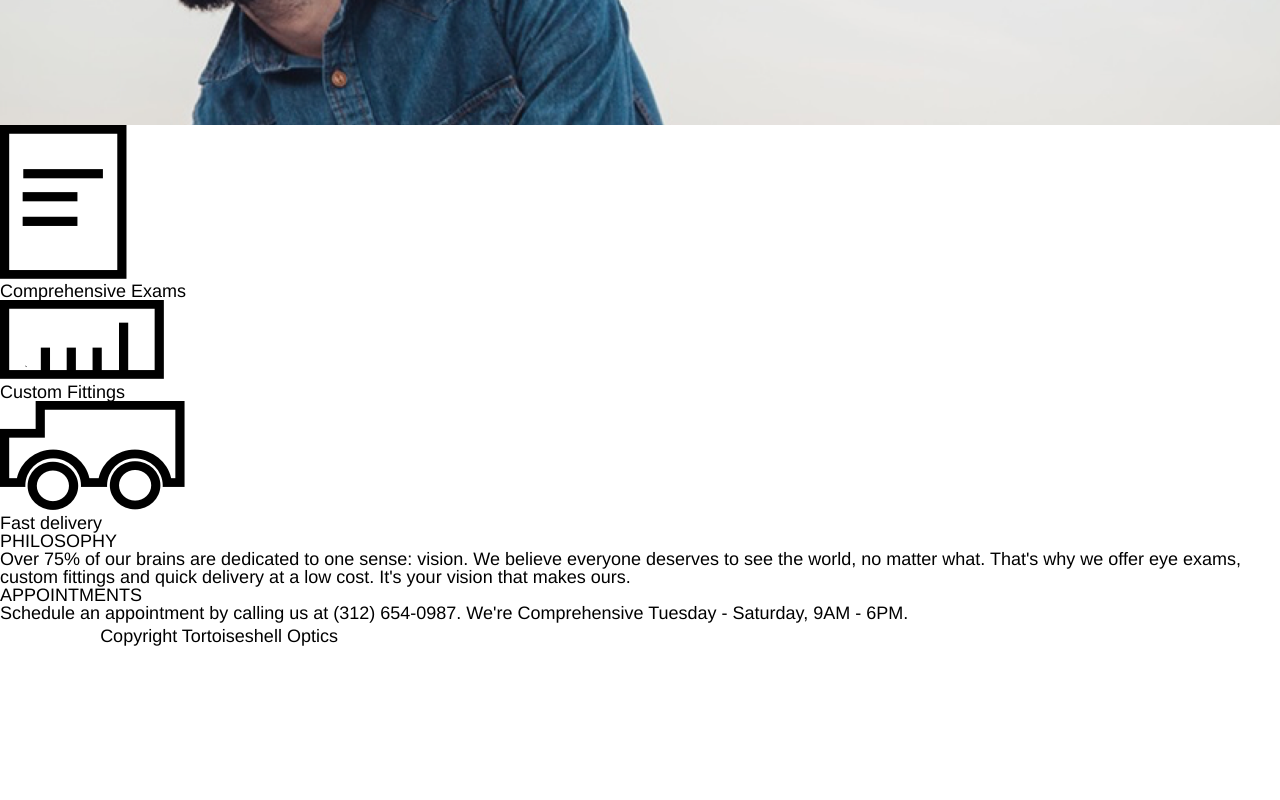
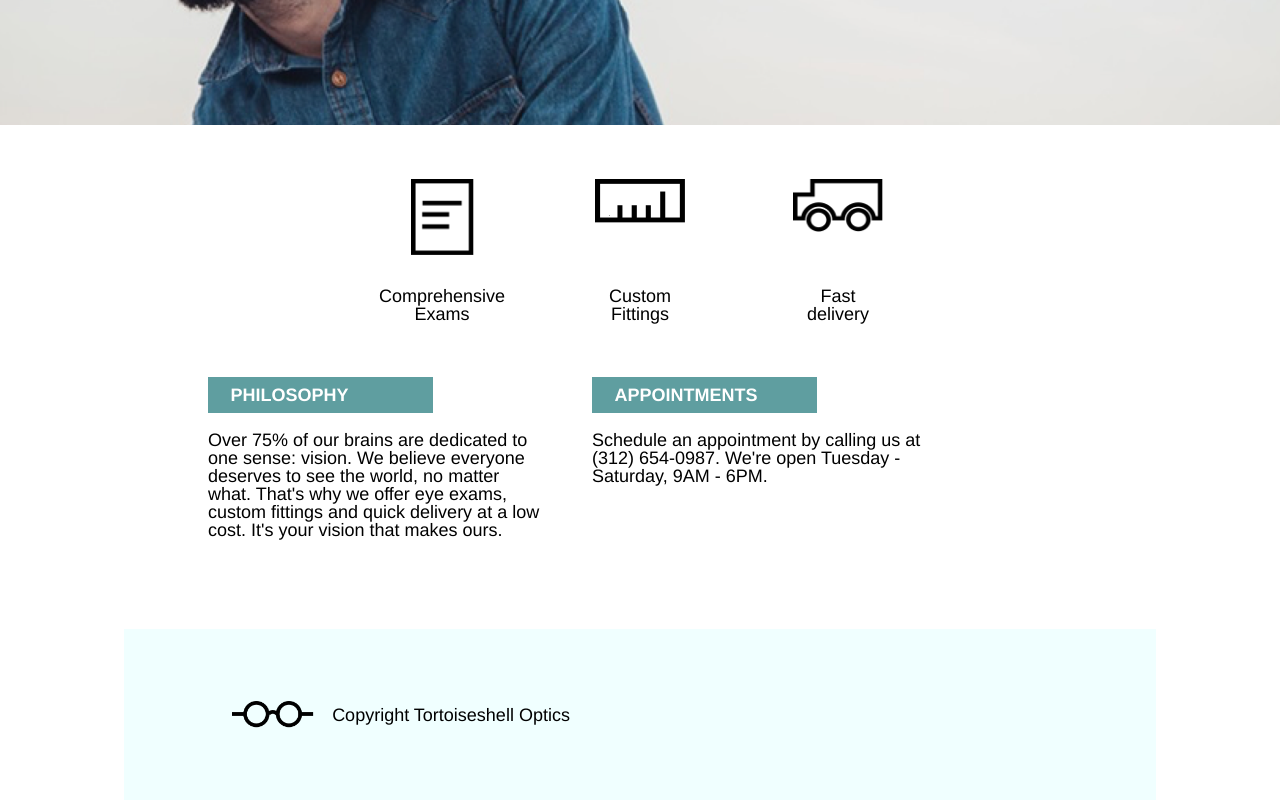
Before and after one commit to glennrosenberg/TSOptics, a plain HTML site: page index.html in a window 1280 px wide. Shown: the part 415-1215 px from the top of the page. Before the commit the page ends 1064 px from the top, so only its background shows below. Drawn offline with Linux system fonts and the light colour scheme.

Commit message:
complete desktop page styling for index.html

```diff
--- a/index.html
+++ b/index.html
@@ -41,7 +41,8 @@
         <img src="./resources/images/truck-icon.png" alt="Truck Icon" />
         <p>Fast delivery</p>
       </div>
-      <div class="about">
+    </div>
+    <div class="about site">
       <div class="philosophy">
         <h2>PHILOSOPHY</h2>
         <p>Over 75% of our brains are dedicated to one sense: vision. We believe
@@ -51,16 +52,15 @@
       </div>
       <div class="appointments">
         <h2>APPOINTMENTS</h2>
-          <p>Schedule an appointment by calling us at (312) 654-0987. We're Comprehensive
+        <p>Schedule an appointment by calling us at (312) 654-0987. We're open
         Tuesday - Saturday, 9AM - 6PM.</p>
-        </div>
       </div>
     </div>
   </div>
   <div class="container">
     <footer class="siteplus72">
         <div class="logo">
-          <img src="./resources/images/logo-white.png" alt="Tortoiseshell Optics Glasses Logo" />
+          <img src="./resources/images/logo-black.png" alt="Tortoiseshell Optics Glasses Logo" />
           <p>Copyright Tortoiseshell Optics</p>
         </div>
     </footer>
--- a/resources/css/style.css
+++ b/resources/css/style.css
@@ -2,6 +2,11 @@ html {
   font-size: 18px;
   font-family: helvetica;
   line-height: 1.4;
+}
+
+.container {
+  display: flex;
+  justify-content: center;
 }
 
 .site {
@@ -26,8 +31,6 @@ html {
 .heading {
   display: flex;
   justify-content: space-between;
-  padding-left: 2rem;
-  padding-right: 2rem;
   color: white;
   background-color: cadetblue;
   font-size: 1rem;
@@ -37,6 +40,7 @@ html {
 .logo {
   display: flex;
   align-items: center;
+  padding-left: 2rem;
 }
 
 .logo img {
@@ -49,6 +53,7 @@ html {
 
 .menu ul {
   display: flex;
+  padding-right: 2rem;
 }
 
 .menu li {
@@ -67,3 +72,65 @@ html {
   line-height: 1.2;
   margin-top: 10rem;
 }
+
+.main {
+  display: flex;
+  flex-direction: column;
+  align-items: center;
+}
+.services {
+  display: flex;
+  justify-content: space-space-between;
+}
+
+.service {
+  display: flex;
+  flex-direction: column;
+  height: 8rem;
+  width: 5rem;
+  margin: 3rem;
+  align-items: center;
+  text-align: center;
+  justify-content: space-between;
+}
+
+.exams img {
+  width: 3.5rem;
+}
+
+.fittings img, .delivery img {
+  width: 5rem;
+}
+
+.about {
+  display: flex;
+}
+
+.about h2 {
+  width: 10rem;
+  color: white;
+  background-color: cadetblue;
+  font-weight: bold;
+  padding: .5rem 1.25rem;
+}
+
+.about p {
+  margin-top: 1rem;
+}
+
+.philosophy, .appointments {
+  width: 35%;
+  margin-left: 5%;
+}
+
+footer {
+  display: flex;
+  justify-content: flex-start;
+  background-color: azure;
+  margin-top: 5rem;
+}
+
+footer img {
+  height: 1.5rem;
+  padding: 4rem 0 4rem 4rem;
+}
```
Lines whose indentation alone changed are shown as unchanged.
